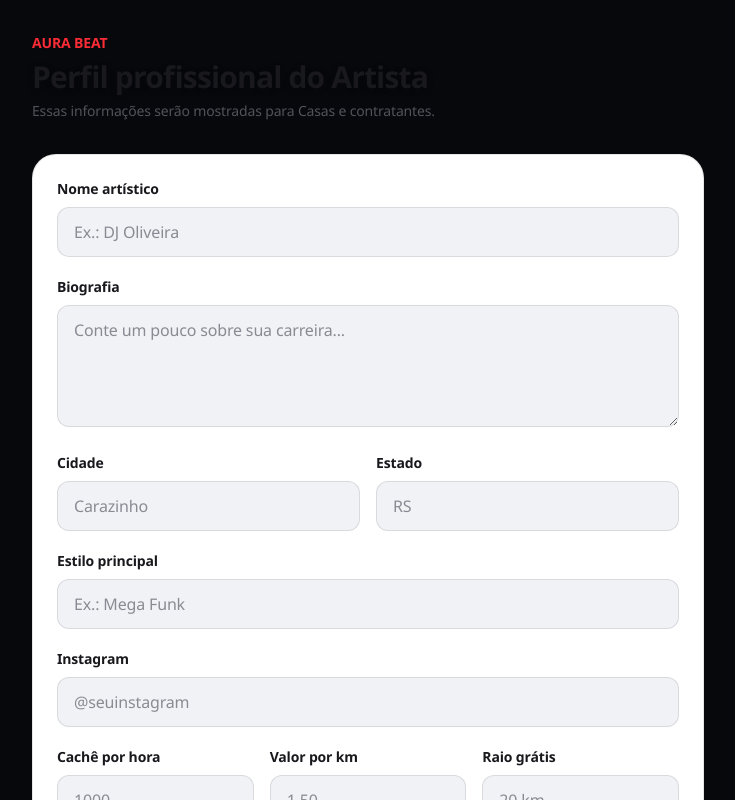
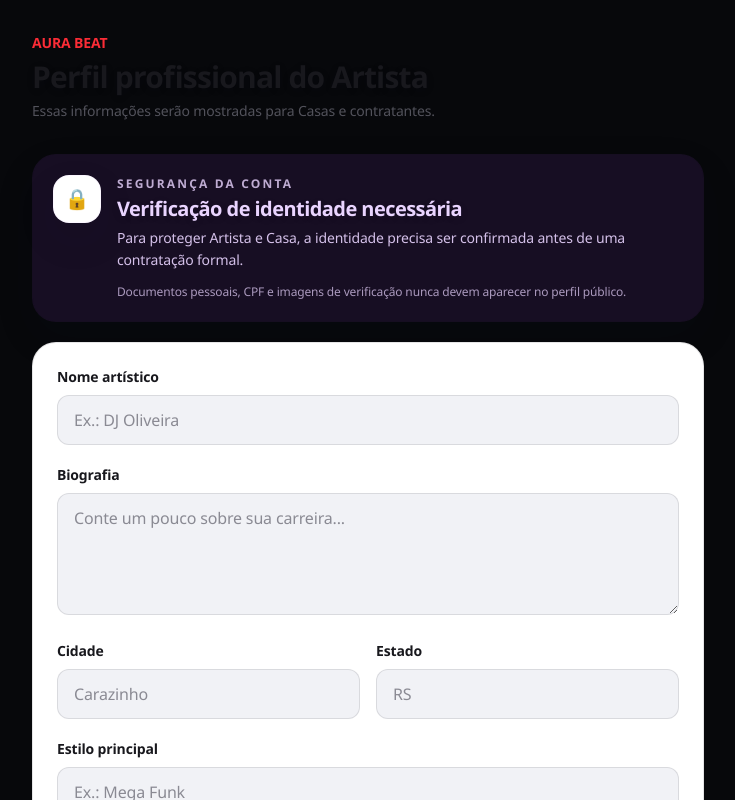
Before and after one commit to igorribas425/aura-beat, a Next.js app: page /perfil-artista in a window 1280 px wide. Shown: the top 800 px of the page, without its empty margins (272-1007 px from the left). Built offline with nearby package versions, Linux system fonts and the light colour scheme; no server answers.

Commit message:
Exibe status de verificação do artista

```diff
--- a/app/perfil-artista/page.tsx
+++ b/app/perfil-artista/page.tsx
@@ -3,6 +3,62 @@
 import { FormEvent, useEffect, useState } from "react";
 import { PublicLocationControl } from "../../components/public-location-control";
 import { supabase } from "../../lib/supabase";
+
+type VerificationStatus = "pending" | "verified" | "rejected" | "suspended" | null;
+
+function verificationInfo(status: VerificationStatus) {
+  switch (status) {
+    case "verified":
+      return {
+        title: "Artista Verificado",
+        description:
+          "Sua identidade foi aprovada. O selo de Artista Verificado pode aparecer nas áreas públicas do Aura Beat.",
+        icon: "✓",
+        className:
+          "border-green-500/30 bg-green-500/10 text-green-300",
+      };
+
+    case "pending":
+      return {
+        title: "Verificação pendente",
+        description:
+          "Seu perfil ainda está aguardando análise. Contratações formais só serão liberadas quando os dois lados estiverem verificados.",
+        icon: "⌛",
+        className:
+          "border-amber-500/30 bg-amber-500/10 text-amber-200",
+      };
+
+    case "rejected":
+      return {
+        title: "Verificação recusada",
+        description:
+          "Será necessário revisar os dados de identidade antes de solicitar uma nova análise.",
+        icon: "!",
+        className:
+          "border-red-500/30 bg-red-500/10 text-red-300",
+      };
+
+    case "suspended":
+      return {
+        title: "Verificação suspensa",
+        description:
+          "Este perfil está temporariamente impedido de formalizar novas contratações.",
+        icon: "!",
+        className:
+          "border-red-500/30 bg-red-500/10 text-red-300",
+      };
+
+    default:
+      return {
+        title: "Verificação de identidade necessária",
+        description:
+          "Para proteger Artista e Casa, a identidade precisa ser confirmada antes de uma contratação formal.",
+        icon: "🔒",
+        className:
+          "border-purple-500/30 bg-purple-500/10 text-purple-200",
+      };
+  }
+}
 
 export default function PerfilArtistaPage() {
   const [stageName, setStageName] = useState("");
@@ -19,6 +75,8 @@ export default function PerfilArtistaPage() {
   const [message, setMessage] = useState("");
   const [loading, setLoading] = useState(false);
   const [profileExists, setProfileExists] = useState(false);
+  const [verificationStatus, setVerificationStatus] =
+    useState<VerificationStatus>(null);
 
   useEffect(() => {
     async function carregarPerfil() {
@@ -49,6 +107,9 @@ export default function PerfilArtistaPage() {
         setFreeRadius(String(data.free_radius_km ?? ""));
         setAvailabilityRadius(String(data.availability_radius_km ?? ""));
         setAcceptedEventTypes((data.accepted_event_types ?? []).join(", "));
+        setVerificationStatus(
+          (data.verification_status ?? null) as VerificationStatus,
+        );
       }
     }
 
@@ -102,6 +163,9 @@ export default function PerfilArtistaPage() {
       }
 
       setProfileExists(true);
+      setVerificationStatus(
+        (artist.verification_status ?? verificationStatus ?? null) as VerificationStatus,
+      );
 
       if (style.trim()) {
         await supabase
@@ -135,8 +199,10 @@ export default function PerfilArtistaPage() {
     }
   }
 
+  const verification = verificationInfo(verificationStatus);
+
   return (
-    <main className="min-h-screen bg-[#07080b] text-white px-4 py-8">
+    <main className="min-h-screen bg-[#07080b] px-4 py-8 text-white">
       <div className="mx-auto max-w-2xl">
         <div className="mb-8">
           <p className="text-sm font-semibold text-red-500">AURA BEAT</p>
@@ -147,6 +213,29 @@ export default function PerfilArtistaPage() {
             Essas informações serão mostradas para Casas e contratantes.
           </p>
         </div>
+
+        <section
+          className={`mb-5 rounded-3xl border p-5 ${verification.className}`}
+        >
+          <div className="flex items-start gap-4">
+            <div className="grid h-12 w-12 shrink-0 place-items-center rounded-2xl border border-current/20 bg-black/10 text-xl font-black">
+              {verification.icon}
+            </div>
+
+            <div>
+              <p className="text-xs font-black uppercase tracking-[0.18em] opacity-80">
+                Segurança da conta
+              </p>
+              <h2 className="mt-1 text-xl font-black">{verification.title}</h2>
+              <p className="mt-2 text-sm leading-6 opacity-90">
+                {verification.description}
+              </p>
+              <p className="mt-3 text-xs opacity-70">
+                Documentos pessoais, CPF e imagens de verificação nunca devem aparecer no perfil público.
+              </p>
+            </div>
+          </div>
+        </section>
 
         <form
           onSubmit={salvar}
```
